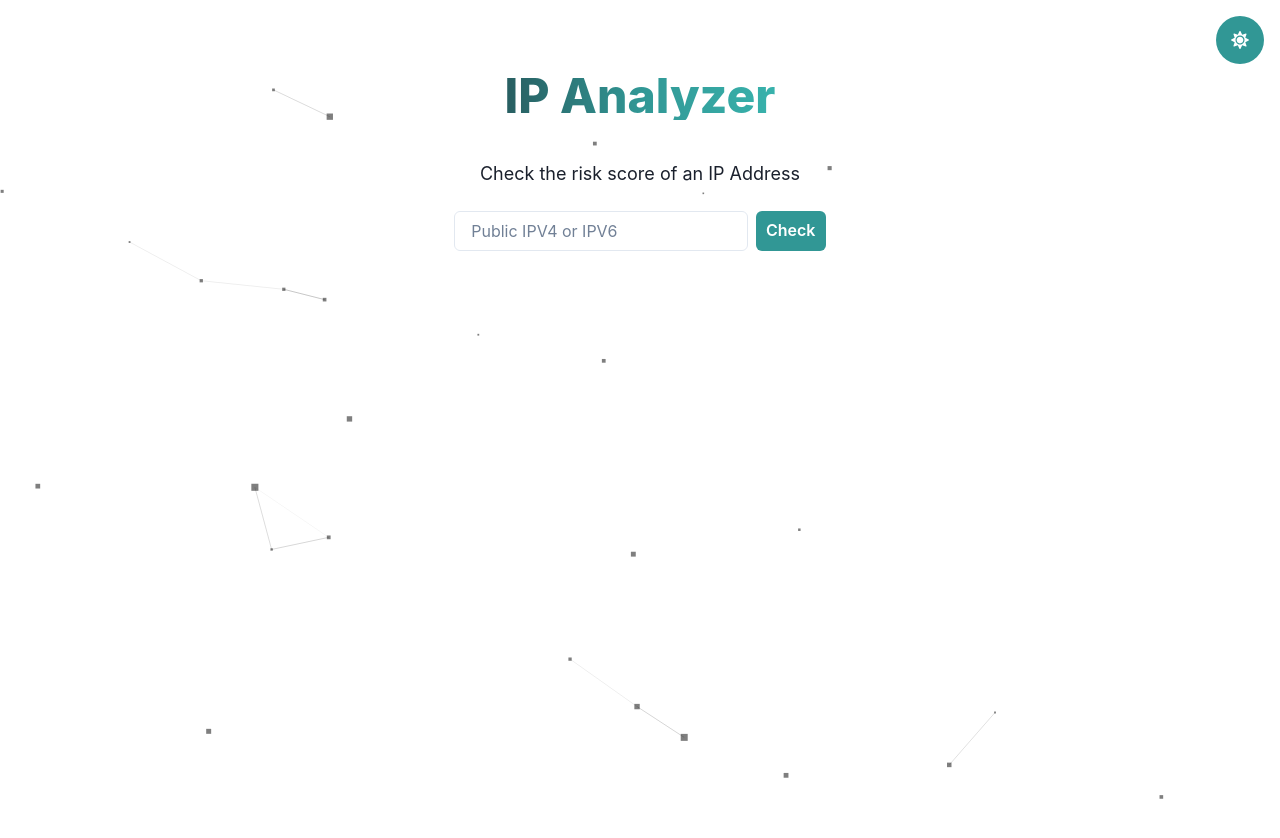
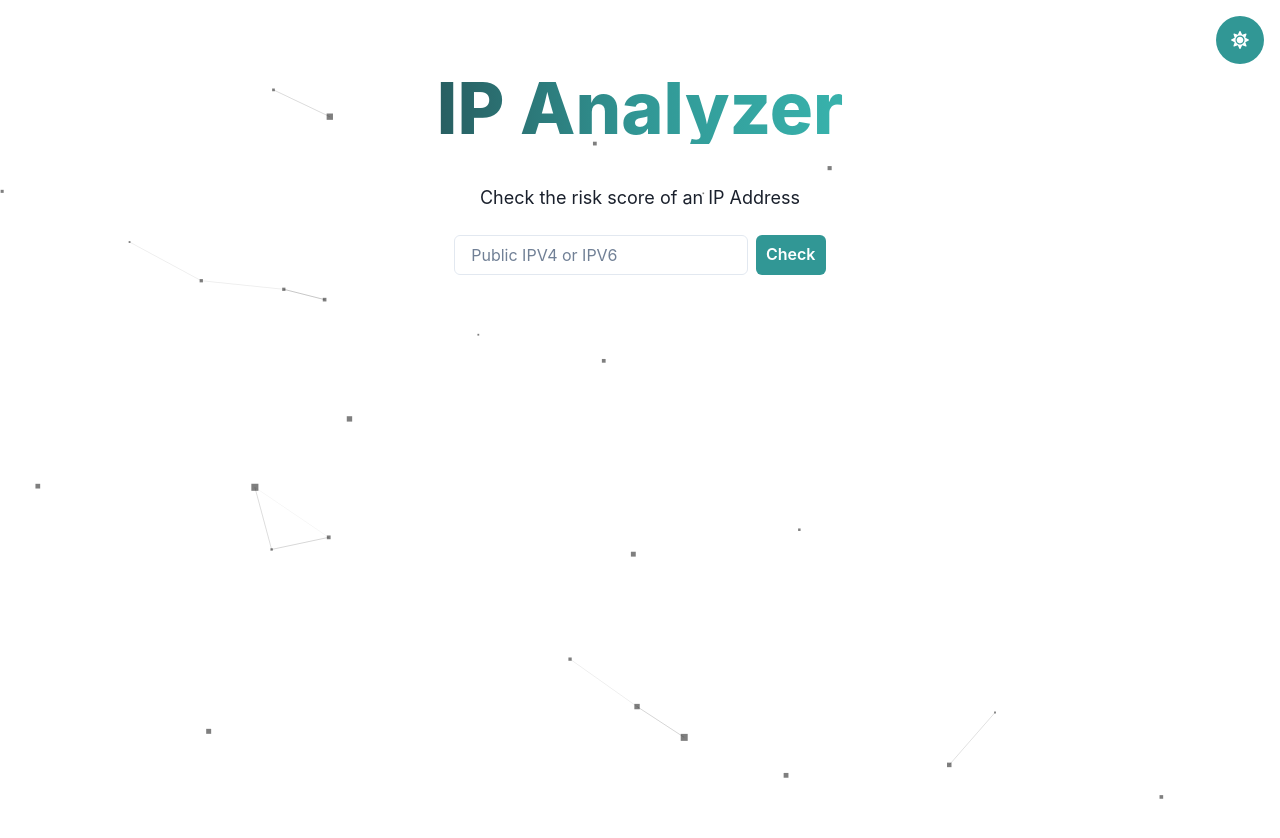
Before and after one commit to alefeans/ip-analyzer, a React (Vite) app in the folder client/: page / in a window 1280 px wide. Shown: the top 838 px of the page. Built offline with nearby package versions, Linux system fonts and the light colour scheme.

Commit message:
increasing heading text

```diff
--- a/client/src/App.tsx
+++ b/client/src/App.tsx
@@ -23,7 +23,7 @@ export default function App() {
         />
         <Heading
           mb='8'
-          size='2xl'
+          size='4xl'
           fontWeight='extrabold'
           bgGradient='linear(to-r, teal.700, teal.500, teal.400)'
           bgClip='text'
```
